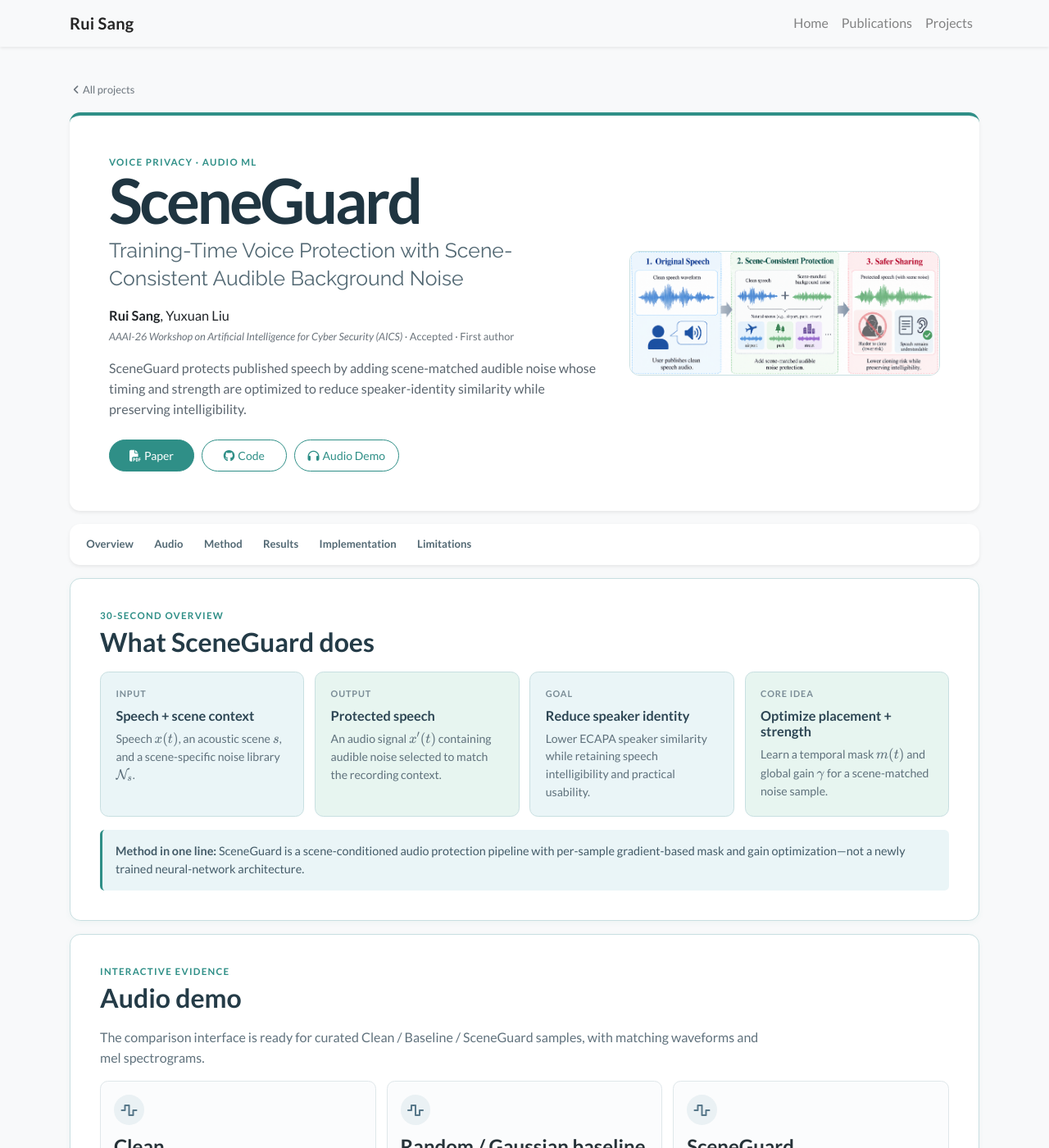
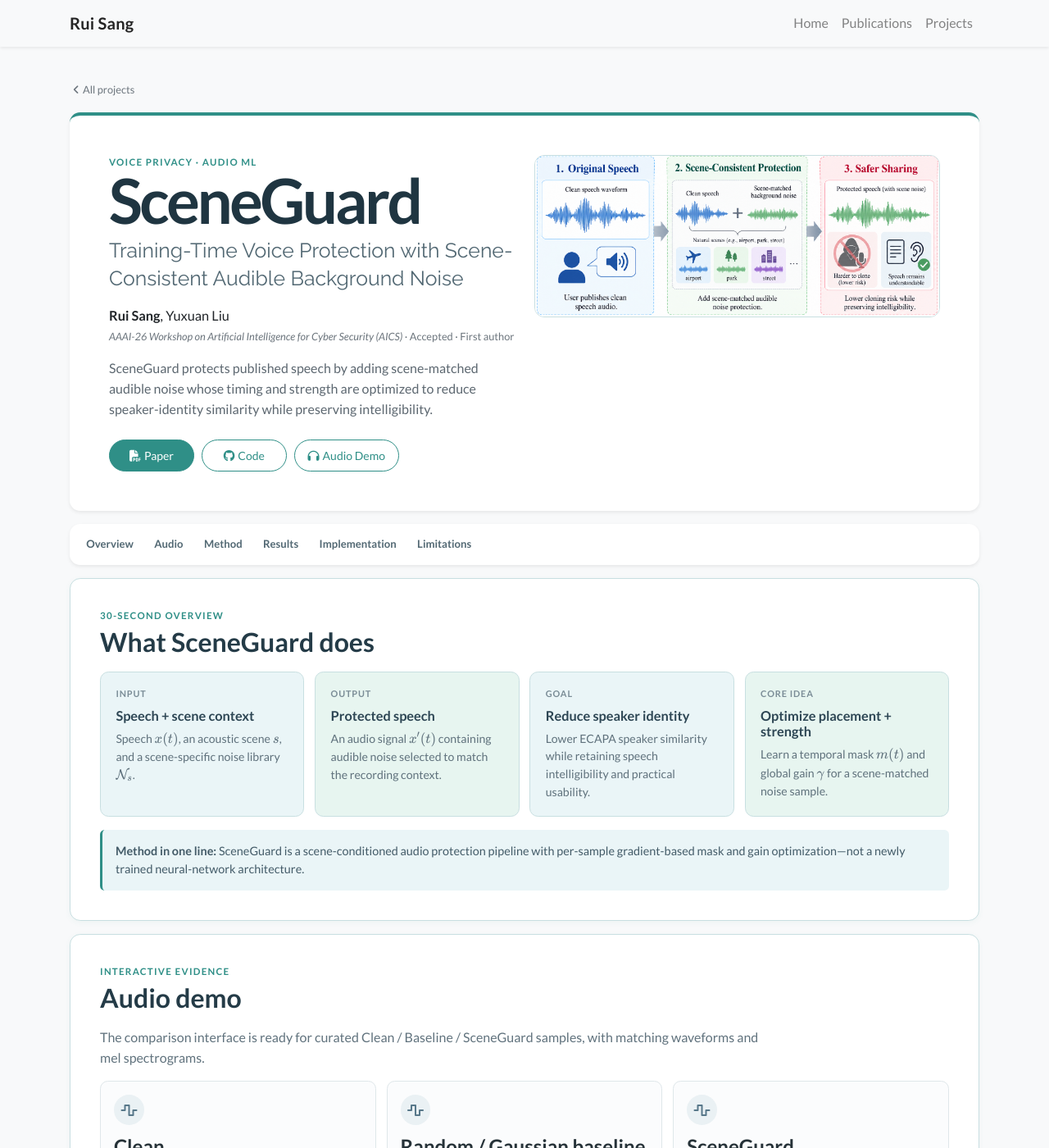
Before and after one commit to richael-sang/richael-sang.github.io, a Jekyll site: the page built from _projects/sceneguard.md, in a window 1280 px wide and 1400 px high. Shown: the whole window at 82% size. Built offline with Jekyll 4.4.1, drawn with Linux system fonts in a browser that asks for light colours; nearby versions of some CDN libraries; a style sheet for code colours, icons or effects is not loaded.

Commit message:
enlarge SceneGuard hero concept
Co-authored-by: Cursor <cursoragent@cursor.com>

```diff
--- a/assets/css/project-page.css
+++ b/assets/css/project-page.css
@@ -29,9 +29,9 @@
 
 .project-hero-grid {
     display: grid;
-    grid-template-columns: minmax(0, 1.35fr) minmax(300px, 0.85fr);
-    gap: 2rem;
-    align-items: center;
+    grid-template-columns: repeat(2, minmax(0, 1fr));
+    gap: 1.5rem;
+    align-items: start;
 }
 
 .project-hero-copy {
```
